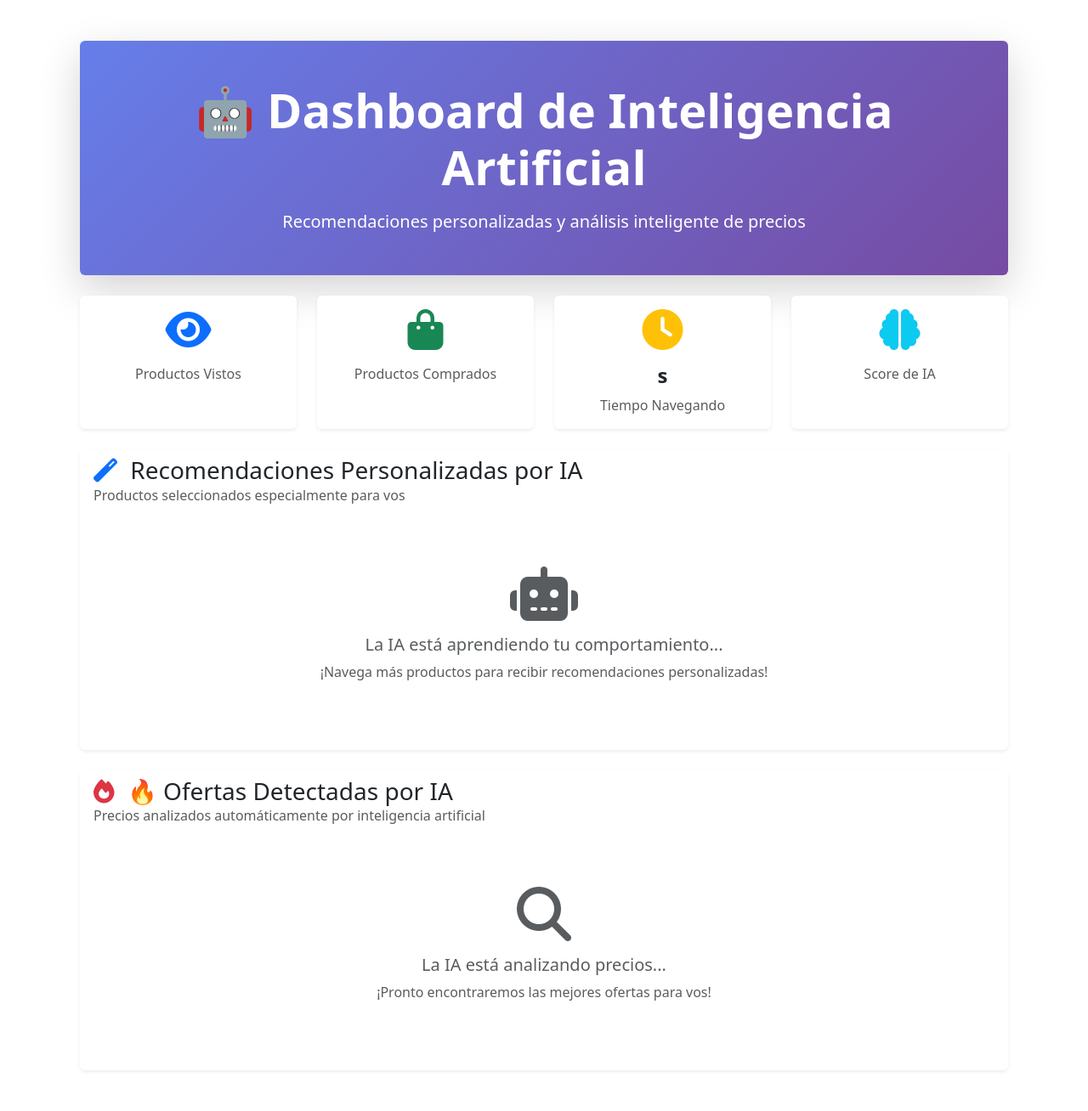
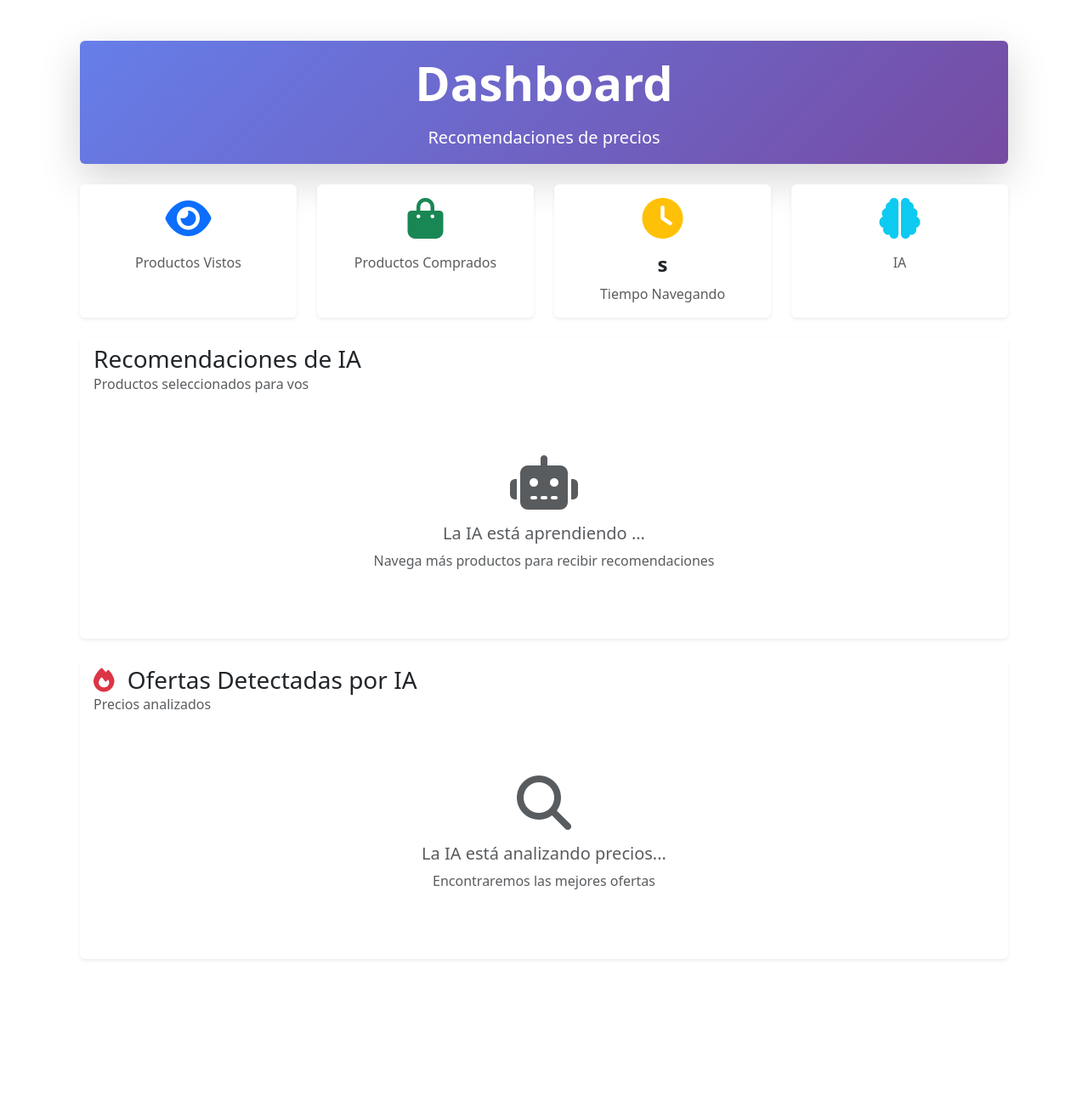
Before and after one commit to agus2894/Prog4_Grupo4, a Django app: template analytics/templates/analytics/dashboard_ia.html in a window 1280 px wide. Shown: the part 56-1364 px from the top of the page at 85% size. After the commit the page ends 1186 px from the top, so only its background shows below. Run offline with Django 5.2, Linux system fonts and the light colour scheme; the template is opened without the code that fills it, so the values that code supplies are empty.

Commit message:
Cambios 05/11

```diff
--- a/analytics/templates/analytics/dashboard_ia.html
+++ b/analytics/templates/analytics/dashboard_ia.html
@@ -10,12 +10,12 @@
     <div class="row mb-4">
         <div class="col-12">
             <div class="card bg-gradient-primary text-white border-0 shadow-lg">
-                <div class="card-body text-center py-5">
+                <div class="card-body text-center py-3">
                     <h1 class="display-4 fw-bold mb-3">
-                        🤖 Dashboard de Inteligencia Artificial
+                        Dashboard
                     </h1>
                     <p class="lead mb-0">
-                        Recomendaciones personalizadas y análisis inteligente de precios
+                        Recomendaciones de precios
                     </p>
                 </div>
             </div>
@@ -64,7 +64,7 @@
                         <i class="fas fa-brain fa-3x"></i>
                     </div>
                     <h4 class="fw-bold">{{ carrito_inteligente.score_intencion_compra|floatformat:2 }}</h4>
-                    <p class="text-muted mb-0">Score de IA</p>
+                    <p class="text-muted mb-0">IA</p>
                 </div>
             </div>
         </div>
@@ -99,10 +99,9 @@
             <div class="card border-0 shadow-sm">
                 <div class="card-header bg-white border-0">
                     <h3 class="mb-0">
-                        <i class="fas fa-magic text-primary me-2"></i>
-                        Recomendaciones Personalizadas por IA
+                        Recomendaciones de IA
                     </h3>
-                    <p class="text-muted mb-0">Productos seleccionados especialmente para vos</p>
+                    <p class="text-muted mb-0">Productos seleccionados para vos</p>
                 </div>
                 <div class="card-body">
                     {% if recomendaciones %}
@@ -134,8 +133,8 @@
                     {% else %}
                     <div class="text-center py-5">
                         <i class="fas fa-robot fa-4x text-muted mb-3"></i>
-                        <h5 class="text-muted">La IA está aprendiendo tu comportamiento...</h5>
-                        <p class="text-muted">¡Navega más productos para recibir recomendaciones personalizadas!</p>
+                        <h5 class="text-muted">La IA está aprendiendo ...</h5>
+                        <p class="text-muted"> Navega más productos para recibir recomendaciones</p>
                     </div>
                     {% endif %}
                 </div>
@@ -150,9 +149,9 @@
                 <div class="card-header bg-white border-0">
                     <h3 class="mb-0">
                         <i class="fas fa-fire text-danger me-2"></i>
-                        🔥 Ofertas Detectadas por IA
+                         Ofertas Detectadas por IA
                     </h3>
-                    <p class="text-muted mb-0">Precios analizados automáticamente por inteligencia artificial</p>
+                    <p class="text-muted mb-0">Precios analizados</p>
                 </div>
                 <div class="card-body">
                     {% if ofertas_ia %}
@@ -167,9 +166,9 @@
                                     <div class="d-flex justify-content-between align-items-start mb-2">
                                         <h6 class="card-title mb-0">{{ oferta.producto.title|truncatechars:50 }}</h6>
                                         {% if oferta.analisis.porcentaje_ahorro > 25 %}
-                                            <span class="badge bg-danger">🔥 SÚPER OFERTA</span>
+                                            <span class="badge bg-danger"> SÚPER OFERTA</span>
                                         {% elif oferta.analisis.porcentaje_ahorro > 15 %}
-                                            <span class="badge bg-warning">✨ OFERTA</span>
+                                            <span class="badge bg-warning"> OFERTA</span>
                                         {% endif %}
                                     </div>
 
@@ -208,8 +207,8 @@
                     {% else %}
                     <div class="text-center py-5">
                         <i class="fas fa-search fa-4x text-muted mb-3"></i>
-                        <h5 class="text-muted">La IA está analizando precios...</h5>
-                        <p class="text-muted">¡Pronto encontraremos las mejores ofertas para vos!</p>
+                        <h5 class="text-muted"> La IA está analizando precios...</h5>
+                        <p class="text-muted"> Encontraremos las mejores ofertas</p>
                     </div>
                     {% endif %}
                 </div>
```
Also changed, not shown: tienda/templates/tienda/tiempo.html (+6 -6 lines).
